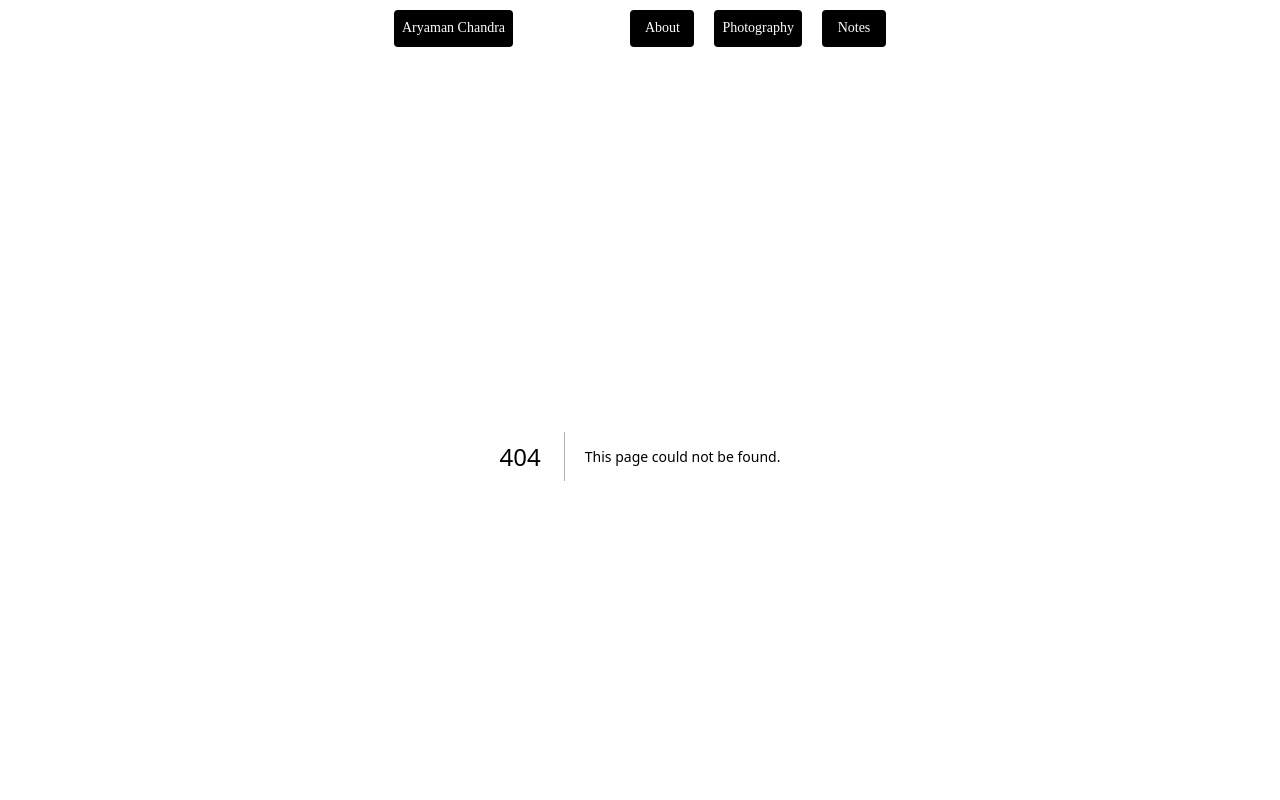
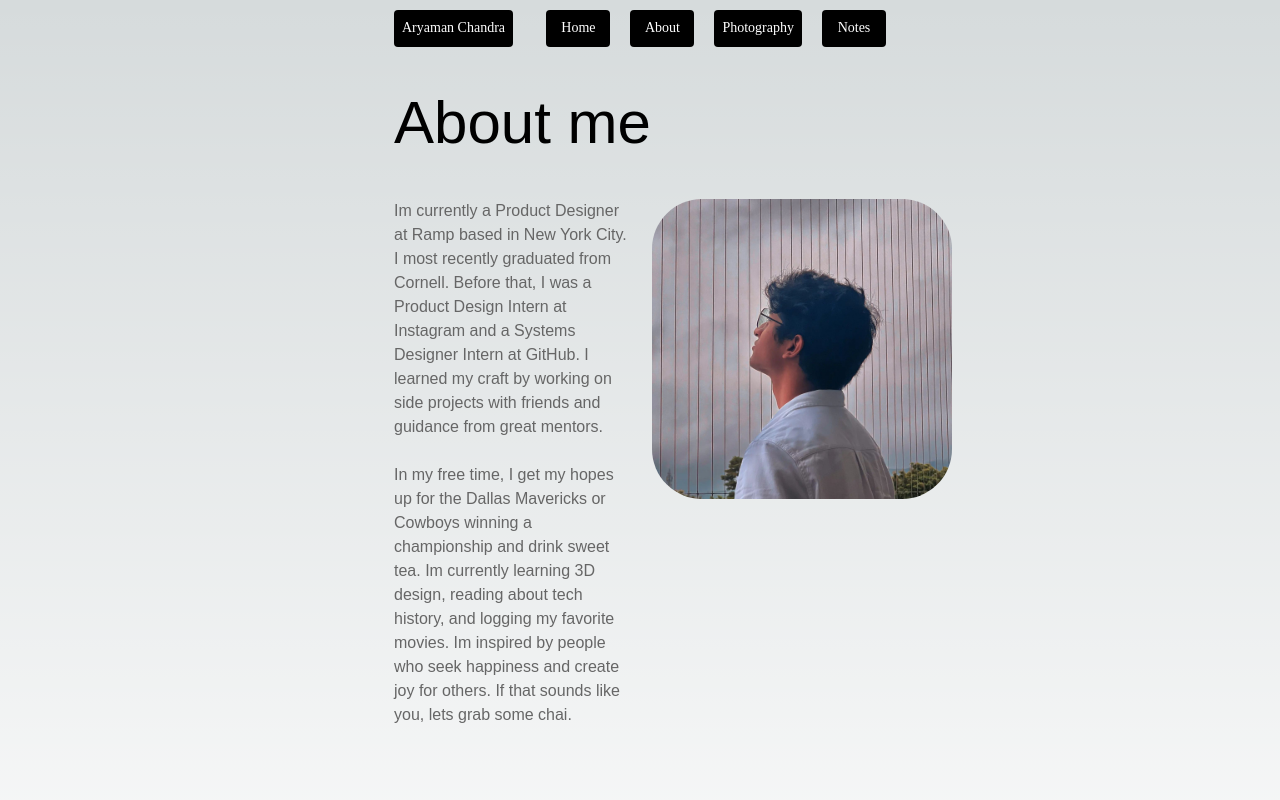
Before and after one commit to aryamanchandra/personalwebsite, a Next.js app: page /about in a window 1280 px wide. Before the commit this address had no page. Shown: the top 800 px of the page. Built offline with nearby package versions, Linux system fonts and the light colour scheme; a web font is replaced by a local one.

Commit message:
about page and navbar home button

```diff
--- /dev/null
+++ b/src/app/about/page.tsx
@@ -0,0 +1,41 @@
+import { Box, Grid, Typography } from "@mui/material";
+import Image from "next/image";
+import Footer from "../components/Footer";
+
+export default function About() {
+  return (
+    <Box>
+      <Typography variant="h2" py={5}>
+        About me
+      </Typography>
+      <Grid container spacing={3}>
+        <Grid item xs={6}>
+          <Typography color="#666666">
+            Im currently a Product Designer at Ramp based in New York City. I
+            most recently graduated from Cornell. Before that, I was a Product
+            Design Intern at Instagram and a Systems Designer Intern at GitHub.
+            I learned my craft by working on side projects with friends and
+            guidance from great mentors.
+          </Typography>
+          <Typography pt={3} color="#666666">
+            In my free time, I get my hopes up for the Dallas Mavericks or
+            Cowboys winning a championship and drink sweet tea. Im currently
+            learning 3D design, reading about tech history, and logging my
+            favorite movies. Im inspired by people who seek happiness and create
+            joy for others. If that sounds like you, lets grab some chai.
+          </Typography>
+        </Grid>
+        <Grid item xs={6}>
+          <Image
+            src="/profile.webp"
+            alt="profile"
+            width={300}
+            height={300}
+            style={{ borderRadius: "50px" }}
+          />
+        </Grid>
+      </Grid>
+      <Footer />
+    </Box>
+  );
+}
--- a/src/app/components/Navbar.tsx
+++ b/src/app/components/Navbar.tsx
@@ -16,11 +16,14 @@ const NavbarButton = styled(Button)({
 
 export default function Navbar() {
   return (
-    <Stack direction="row" sx={{ padding: "10px" }}>
+    <Stack direction="row">
       <Link href="/">
         <NavbarButton>Aryaman Chandra</NavbarButton>
       </Link>
-      <Link sx={{ marginLeft: "auto" }}>
+      <Link href="/" sx={{ marginLeft: "auto" }}>
+        <NavbarButton>Home</NavbarButton>
+      </Link>
+      <Link href="/about" sx={{ marginLeft: "20px" }}>
         <NavbarButton>About</NavbarButton>
       </Link>
       <Link href="/photography" sx={{ marginLeft: "20px" }}>
--- a/src/app/layout.tsx
+++ b/src/app/layout.tsx
@@ -29,7 +29,7 @@ export default function RootLayout({
       </head>
       <body className={SFText.className}>
         <ThemeProvider theme={theme}>
-          <Box sx={{ width: "40%", marginX: "auto" }}>
+          <Box sx={{ width: "40%", marginX: "auto", padding:"10px" }}>
             <Navbar />
             {children}
           </Box>
--- a/src/app/photography/page.tsx
+++ b/src/app/photography/page.tsx
@@ -13,7 +13,7 @@ export default function Photography() {
       <Typography variant="h2" py={5}>
         Photography
       </Typography>
-      <ImageList cols={3} spacing={2}>
+      <ImageList cols={3}>
         {photographyimage.map((item) => (
           <ImageListItem key={item.title}>
             <img
```
Also changed, not shown: public/profile.webp (added).
